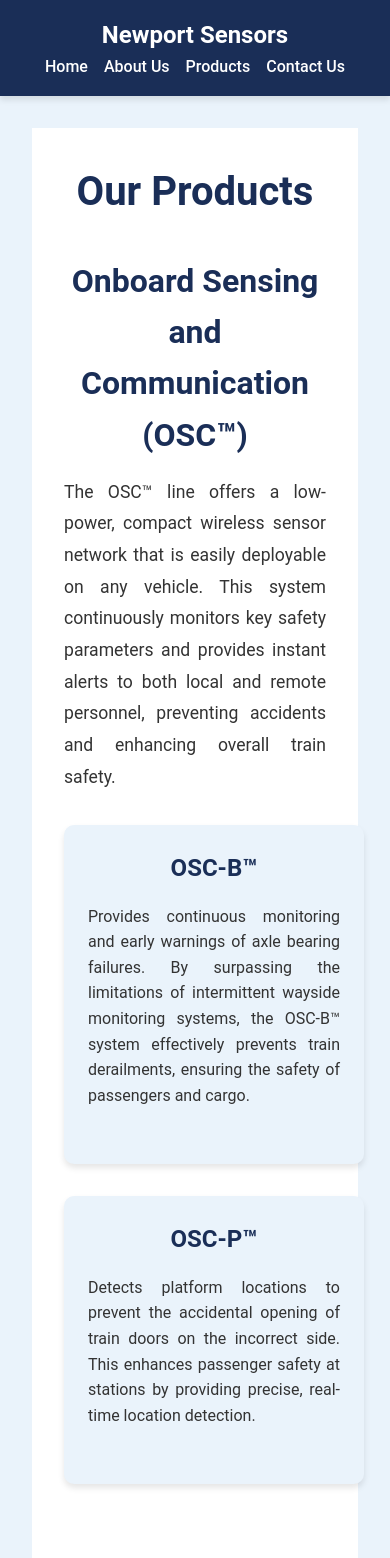
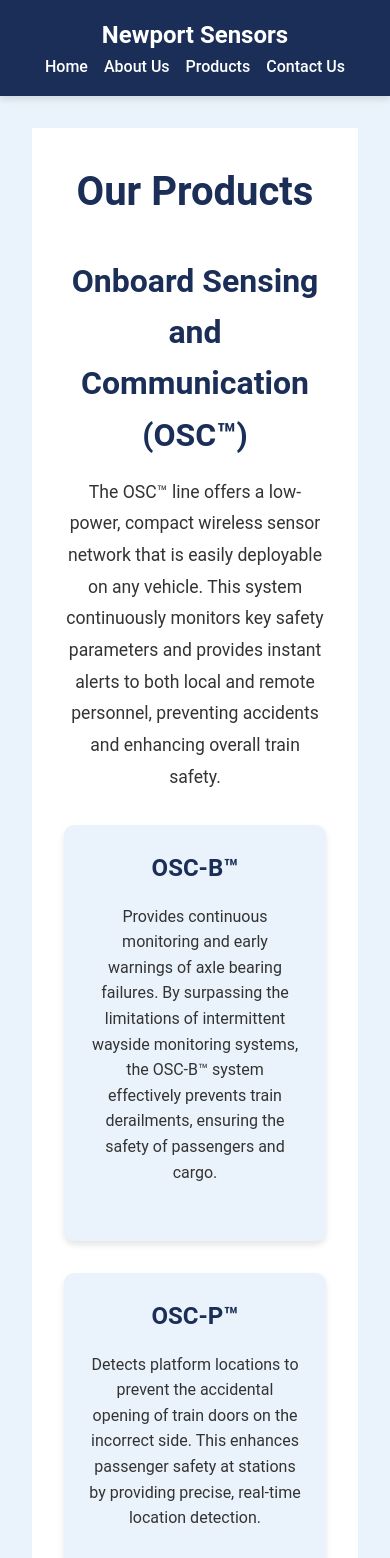
Before and after one commit to frogbandit/newport-sensors, a React (Create React App) app: page /newport-sensors/products in a window 390 px wide. Shown: the top 1558 px of the page. Built offline with nearby package versions, Linux system fonts and the light colour scheme.

Commit message:
Update Products styles

```diff
--- a/src/pages/Products.css
+++ b/src/pages/Products.css
@@ -33,7 +33,7 @@
     line-height: 1.8;
     color: var(--text-color);
     margin-bottom: 2rem;
-    text-align: justify;
+    /* text-align: justify; */
 }
 
 .product-grid {
@@ -64,5 +64,13 @@
     font-size: 1rem;
     line-height: 1.6;
     color: var(--text-color);
-    text-align: justify;
+    /* text-align: justify; */
 }
+
+/* Responsive Design for Smaller Screens */
+@media (max-width: 768px) {
+    .product-grid {
+        grid-template-columns: 1fr;
+        /* Single-column layout */
+    }
+}
```
